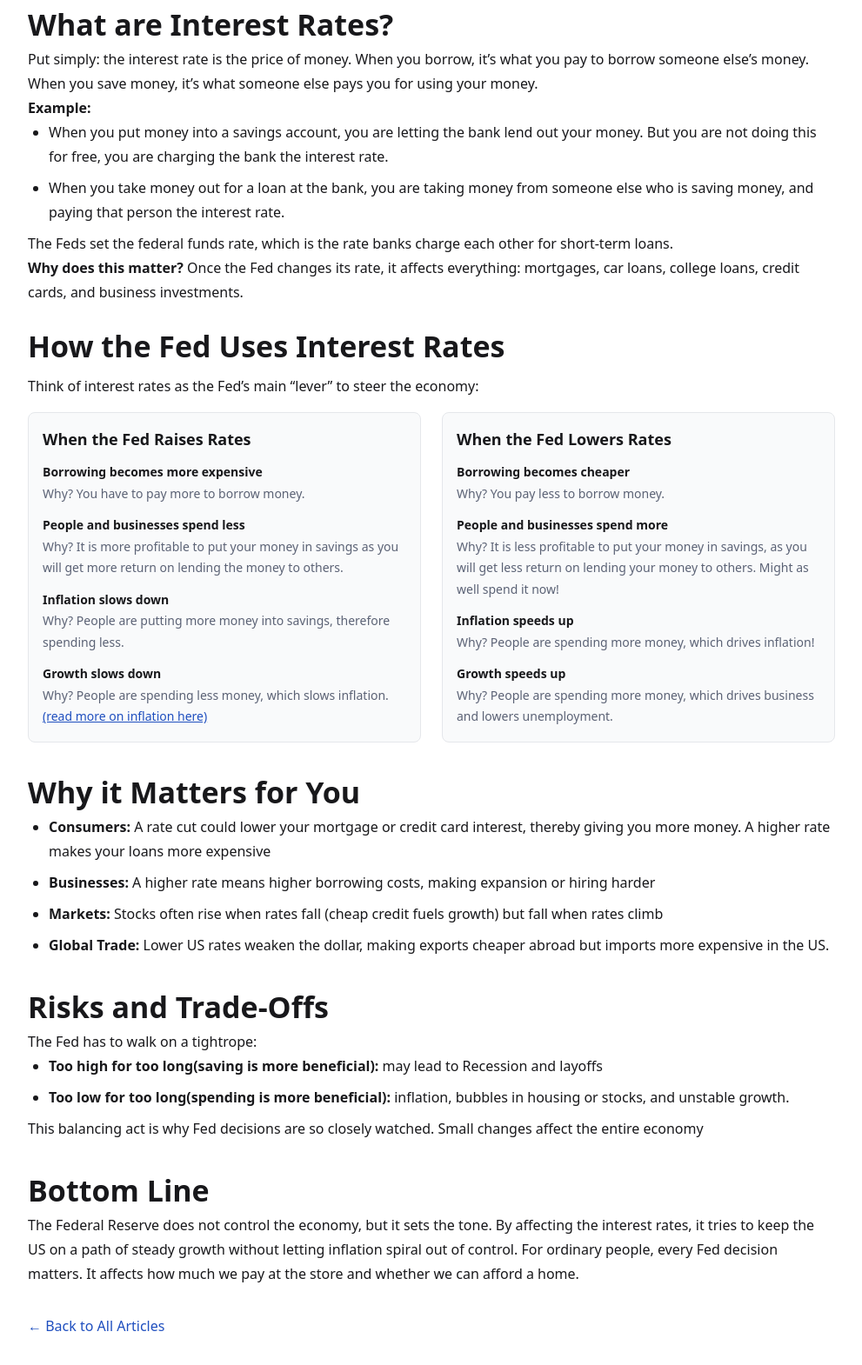
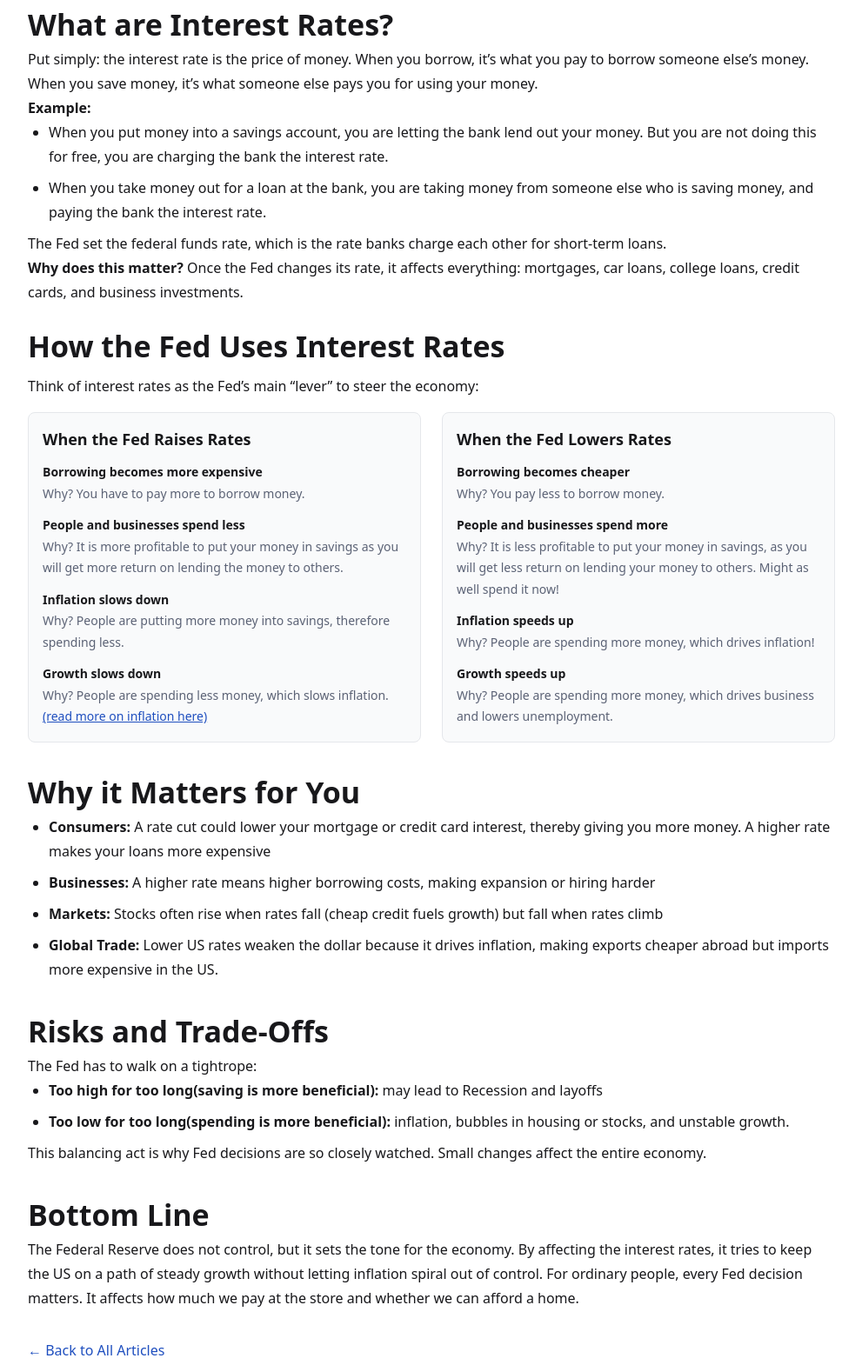
Before and after one commit to hello-axia/hello.axia.github.io, a plain HTML site: page articles/federal-reserve-interest-rates.html in a window 1280 px wide. Shown: the part 1216-2786 px from the top of the page at 87% size, without its empty margins (144-1135 px from the left). Drawn offline with nearby package versions, Linux system fonts and the light colour scheme.

Commit message:
Add files via upload

```diff
--- a/articles/federal-reserve-interest-rates.html
+++ b/articles/federal-reserve-interest-rates.html
@@ -107,9 +107,9 @@
       <p><strong>Example:</strong></p>
       <ul class="bullets">
         <li>When you put money into a savings account, you are letting the bank lend out your money. But you are not doing this for free, you are charging the bank the interest rate.</li>
-        <li>When you take money out for a loan at the bank, you are taking money from someone else who is saving money, and paying that person the interest rate.</li>
+        <li>When you take money out for a loan at the bank, you are taking money from someone else who is saving money, and paying the bank the interest rate.</li>
       </ul>
-      <p>The Feds set the federal funds rate, which is the rate banks charge each other for short-term loans.</p>
+      <p>The Fed set the federal funds rate, which is the rate banks charge each other for short-term loans.</p>
 
       <p><strong>Why does this matter?</strong> Once the Fed changes its rate, it affects everything: mortgages, car loans, college loans, credit cards, and business investments.</p>
 
@@ -172,7 +172,7 @@
         <li><strong>Consumers:</strong> A rate cut could lower your mortgage or credit card interest, thereby giving you more money. A higher rate makes your loans more expensive</li>
         <li><strong>Businesses:</strong> A higher rate means higher borrowing costs, making expansion or hiring harder </li>
         <li><strong>Markets:</strong> Stocks often rise when rates fall (cheap credit fuels growth) but fall when rates climb </li>
-        <li><strong>Global Trade:</strong> Lower US rates weaken the dollar, making exports cheaper abroad but imports more expensive in the US. </li>
+        <li><strong>Global Trade:</strong> Lower US rates weaken the dollar because it drives inflation, making exports cheaper abroad but imports more expensive in the US. </li>
       </ul>
 
       <h2>Risks and Trade-Offs</h2>
@@ -181,10 +181,10 @@
         <li><strong>Too high for too long(saving is more beneficial):</strong> may lead to Recession and layoffs </li>
         <li><strong>Too low for too long(spending is more beneficial):</strong> inflation, bubbles in housing or stocks, and unstable growth. </li>
       </ul>
-      <p>This balancing act is why Fed decisions are so closely watched. Small changes affect the entire economy </p>
+      <p>This balancing act is why Fed decisions are so closely watched. Small changes affect the entire economy. </p>
 
       <h2>Bottom Line</h2>
-      <p>The Federal Reserve does not control the economy, but it sets the tone. By affecting the interest rates, it tries to keep the US on a path of steady growth without letting inflation spiral out of control. For ordinary people, every Fed decision matters. It affects how much we pay at the store and whether we can afford a home. </p>
+      <p>The Federal Reserve does not control, but it sets the tone for the economy. By affecting the interest rates, it tries to keep the US on a path of steady growth without letting inflation spiral out of control. For ordinary people, every Fed decision matters. It affects how much we pay at the store and whether we can afford a home. </p>
 
       <p class="mt-8">
         <a href="../articles.html" class="inline-flex items-center gap-2 text-[var(--brand)] hover:underline">← Back to All Articles</a>
```
